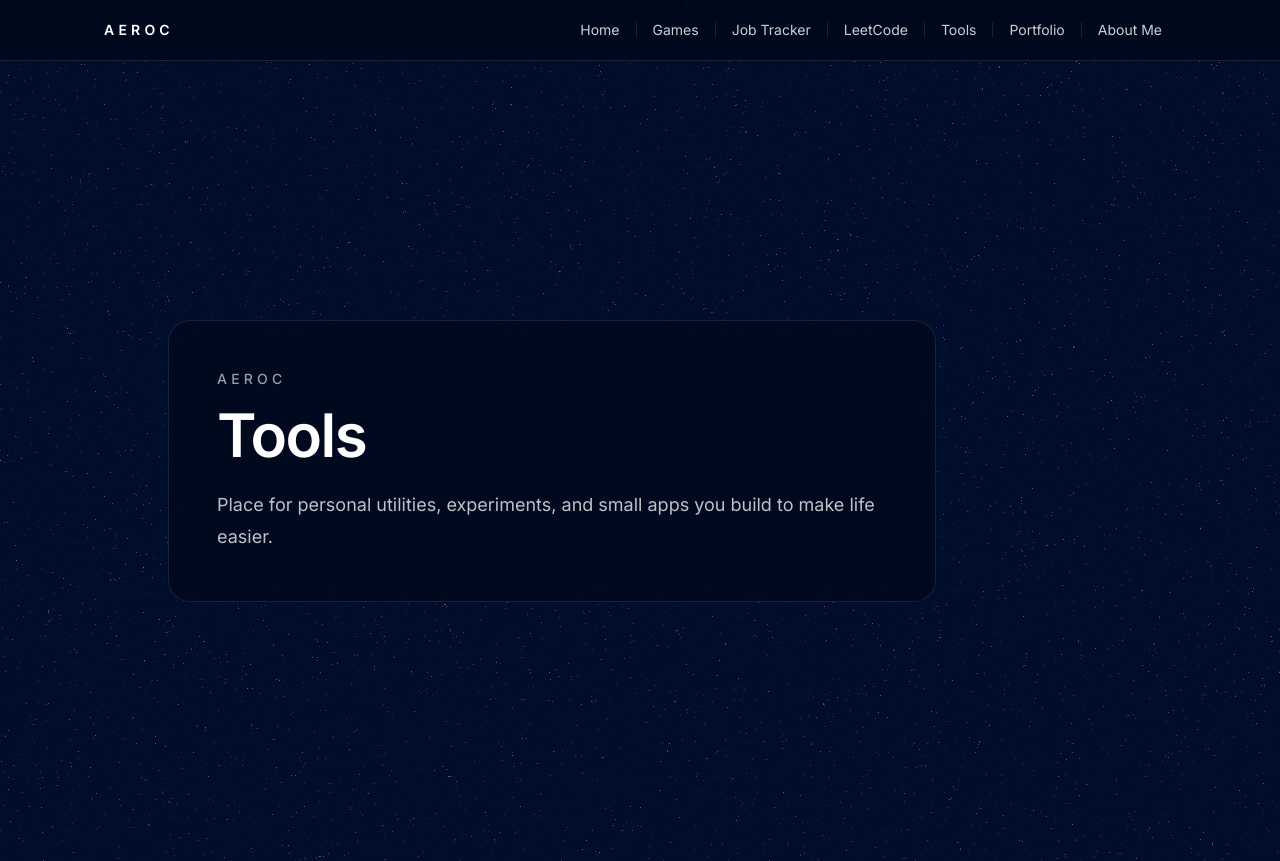
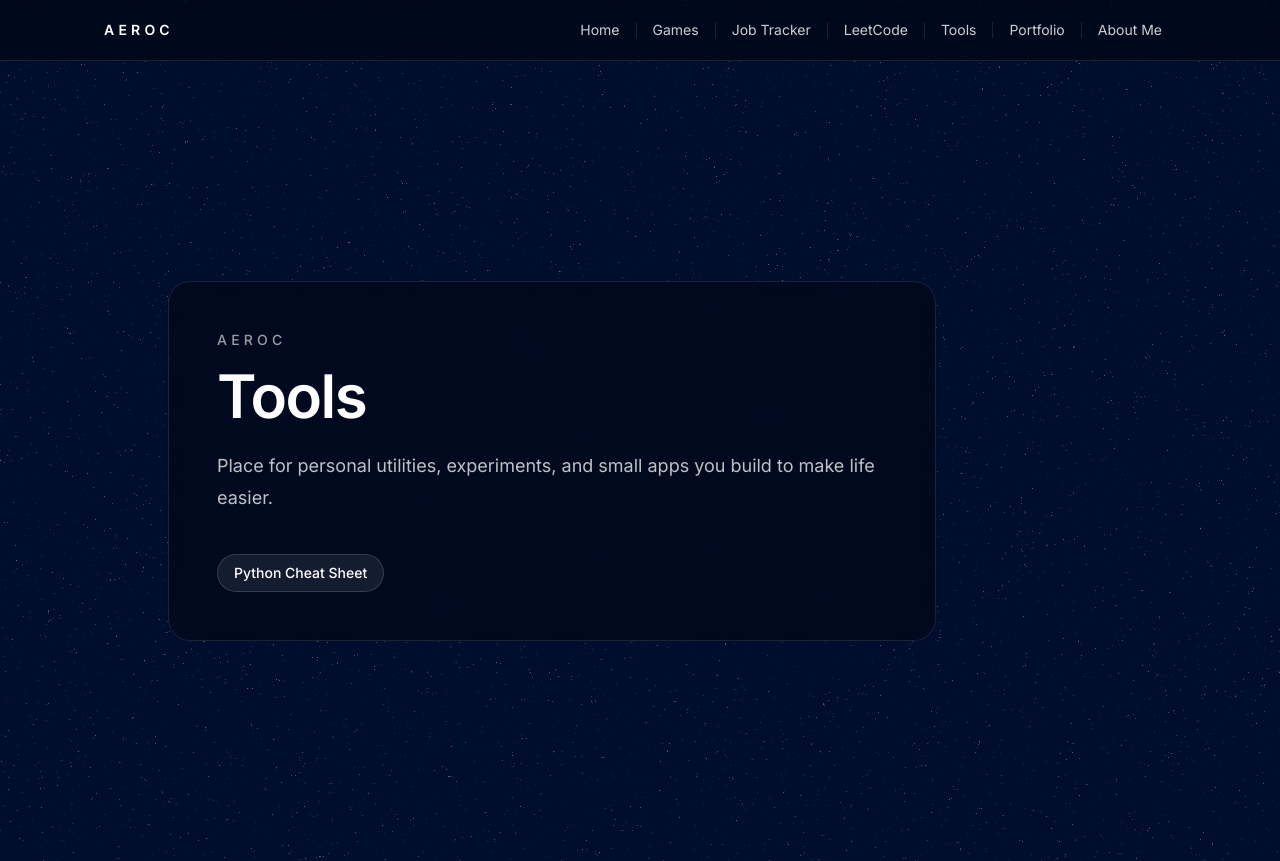
Before and after one commit to aerongcanlas/aeroc, a Next.js app: page /tools in a window 1280 px wide. Built offline with nearby package versions, Linux system fonts and the light colour scheme.

Commit message:
add python cheat sheet and tools page

```diff
--- a/src/app/(pages)/tools/page.tsx
+++ b/src/app/(pages)/tools/page.tsx
@@ -1,10 +1,25 @@
+import Link from 'next/link';
 import { PageShell } from '../../_components/shared/page-shell';
+
+const siteSections = [
+    { href: '/tools/python-cheat-sheet', label: 'Python Cheat Sheet' },
+];
 
 export default function ToolsPage() {
     return (
         <PageShell
             title='Tools'
-            description='Place for personal utilities, experiments, and small apps you build to make life easier.'
-        />
+            description='Place for personal utilities, experiments, and small apps you build to make life easier.'>
+            <nav className='flex flex-wrap gap-3'>
+                {siteSections.map((section) => (
+                    <Link
+                        key={section.href}
+                        href={section.href}
+                        className='rounded-full border border-white/15 bg-white/8 px-4 py-2 text-sm font-medium text-white transition hover:bg-white/16'>
+                        {section.label}
+                    </Link>
+                ))}
+            </nav>
+        </PageShell>
     );
 }
--- /dev/null
+++ b/src/app/(pages)/tools/python-cheat-sheet/page.tsx
@@ -0,0 +1,5 @@
+import { Card } from '@/app/_components/ui';
+
+export default function PythonPage() {
+    return <Card className=''></Card>;
+}
--- /dev/null
+++ b/src/app/_components/shared/page-nav.tsx
@@ -0,0 +1,30 @@
+import { Box, BoxColumn, BoxRow, Text } from '@/app/_components/ui';
+import { cn } from '@/lib/utils';
+
+type Props = {
+    items: { href: string; label: string }[];
+};
+
+export default function PageNav({ items }: Props) {
+    return (
+        <Box className=''>
+            <BoxColumn>
+                {items.map((item, index) => {
+                    return (
+                        <BoxRow key={item.href}>
+                            <Box
+                                className={cn(
+                                    'rounded-full bg-white h-3 w-3',
+                                    // isActive && 'bg-blue-500',
+                                )}
+                            />
+                            <Text className='text-sm text-white'>
+                                {item.label}
+                            </Text>
+                        </BoxRow>
+                    );
+                })}
+            </BoxColumn>
+        </Box>
+    );
+}
--- /dev/null
+++ b/src/app/_components/ui/Card.tsx
@@ -0,0 +1,25 @@
+import { cn } from '@/lib/utils';
+import { Box } from './Box';
+import { BoxColumn } from './BoxColumn';
+
+type Props = {
+    className?: string;
+    children?: React.ReactNode;
+    variant?: 'default' | 'fadedEdges';
+};
+
+function Card({ className, children, variant = 'default' }: Props) {
+    return (
+        <Box
+            className={cn(
+                'fixed left-1/2 top-1/2 h-[33dvh] w-[33dvw] -translate-x-1/2 -translate-y-1/2 rounded-3xl border border-white/10 bg-black/30 p-8 backdrop-blur-sm sm:p-12',
+                variant === 'fadedEdges' &&
+                    'overflow-hidden [mask-image:radial-gradient(circle_at_center,black_58%,transparent_100%)] [mask-repeat:no-repeat]',
+                className,
+            )}>
+            {children ? <BoxColumn className='mt-10'>{children}</BoxColumn> : null}
+        </Box>
+    );
+}
+
+export { Card };
--- a/src/app/_components/ui/index.ts
+++ b/src/app/_components/ui/index.ts
@@ -1,4 +1,5 @@
 export { Box } from './Box';
 export { BoxColumn } from './BoxColumn';
 export { BoxRow } from './BoxRow';
+export { Card } from './Card';
 export { Text } from './Text';
```
